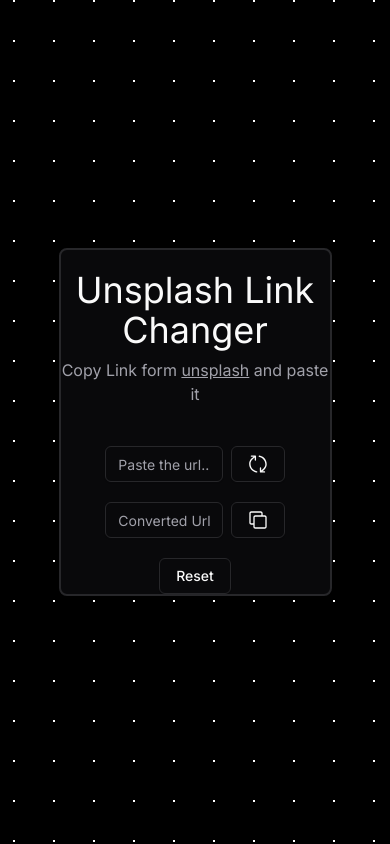
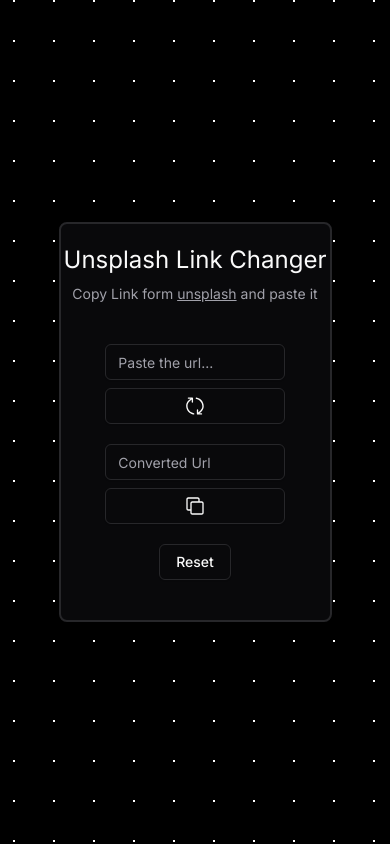
Before and after one commit to frustrated018/unsplash-url-converter, a Next.js app: page / in a window 390 px wide. Built offline with nearby package versions, Linux system fonts and the light colour scheme.

Commit message:
Made it responsive

```diff
--- a/src/app/page.tsx
+++ b/src/app/page.tsx
@@ -4,8 +4,8 @@ export default function Home() {
   return (
     <main className="h-screen flex justify-center items-center">
       <section className="h-auto lg:h-[50vh] w-[70%] bg-background rounded-lg border-2">
-        <h2 className="text-4xl text-center mt-5">Unsplash Link Changer</h2>
-        <div className="mt-2 text-center text-muted-foreground">
+        <h2 className="text-2xl lg:text-4xl text-center mt-5">Unsplash Link Changer</h2>
+        <div className="mt-2 text-sm md:text-base text-center text-muted-foreground">
           Copy Link form{" "}
           <a
             href="https://unsplash.com"
--- a/src/components/submissionArea.tsx
+++ b/src/components/submissionArea.tsx
@@ -36,8 +36,8 @@ export function SubmissionArea() {
   };
 
   return (
-    <section className="mt-10 space-y-5">
-      <div className="flex w-2/3 mx-auto space-x-2">
+    <section className="my-10 space-y-5">
+      <div className="flex flex-col md:flex-row w-2/3 mx-auto gap-2">
         <Input
           type="url"
           placeholder="Paste the url..."
@@ -48,7 +48,7 @@ export function SubmissionArea() {
           <UpdateIcon className="h-5 w-5" />
         </Button>
       </div>
-      <div className="flex w-2/3 mx-auto space-x-2">
+      <div className="flex flex-col md:flex-row w-2/3 mx-auto gap-2">
         <Input placeholder="Converted Url" value={convertedUrl} readOnly />
         <Button variant="outline" onClick={copyUrl}>
           {copyClicked ? (
@@ -59,7 +59,9 @@ export function SubmissionArea() {
         </Button>
       </div>
       <div className="grid place-items-center">
-        <Button variant="outline" onClick={performReset}>Reset</Button>
+        <Button variant="outline" onClick={performReset}>
+          Reset
+        </Button>
       </div>
     </section>
   );
```
